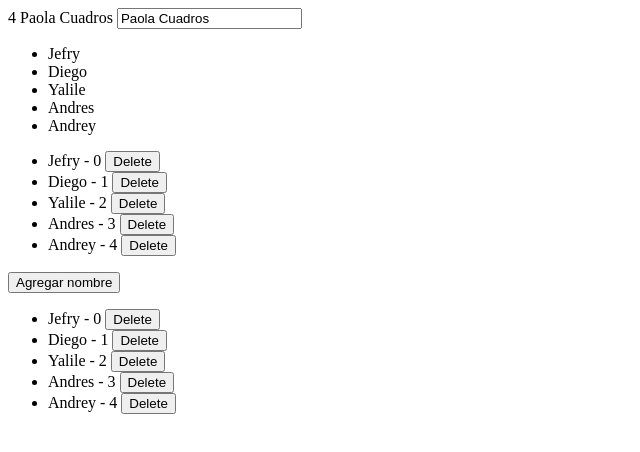
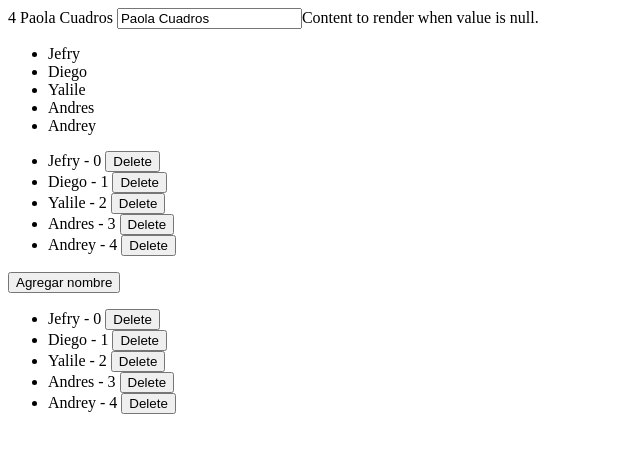
Before and after one commit to PaolaCuadros1/explicacionAngular, an Angular app: page / in a window 1280 px wide. Shown: the top 452 px of the page, without its empty margins (0-640 px from the left). Built offline with nearby package versions, Linux system fonts and the light colour scheme.

Commit message:
Added else.

```diff
--- a/src/app/app.component.html
+++ b/src/app/app.component.html
@@ -6,6 +6,9 @@ Vamos a crear una varibale llamada autorName = 'Paola Cuadros'
 {{ autorName }} <!-- Mostramos la variable en el navegador. -->
 
 <input type="text" [(ngModel)]="autorName" >
+
+<div *ngIf="autorName==='Paola'; else elseBlock">Hola care bola</div>
+<ng-template #elseBlock>Content to render when value is null.</ng-template>
 
 <!-- Esto hace que los cambios que hagamos acá afecte directamente nuestra variable  autorName-->
 
```
